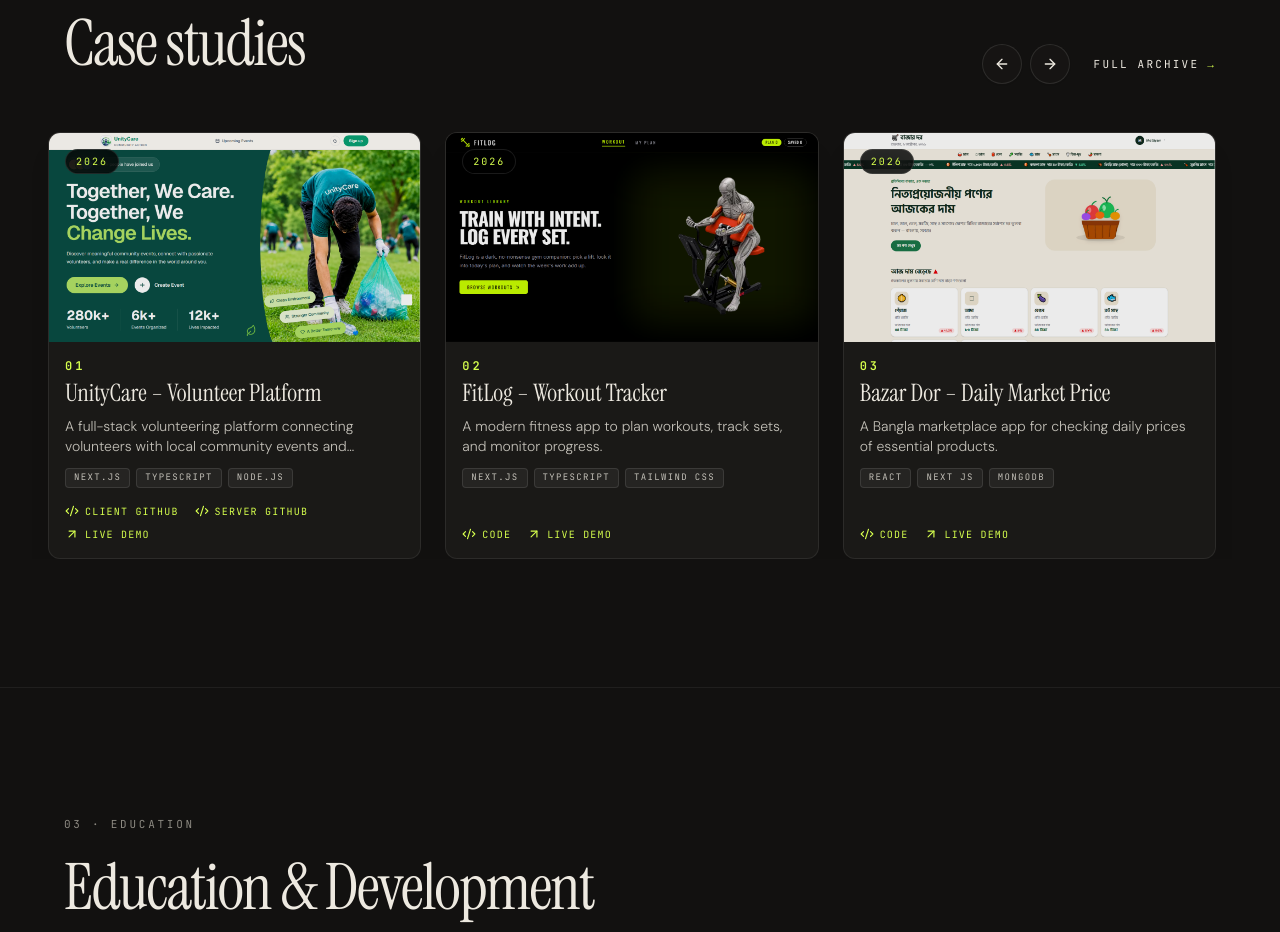
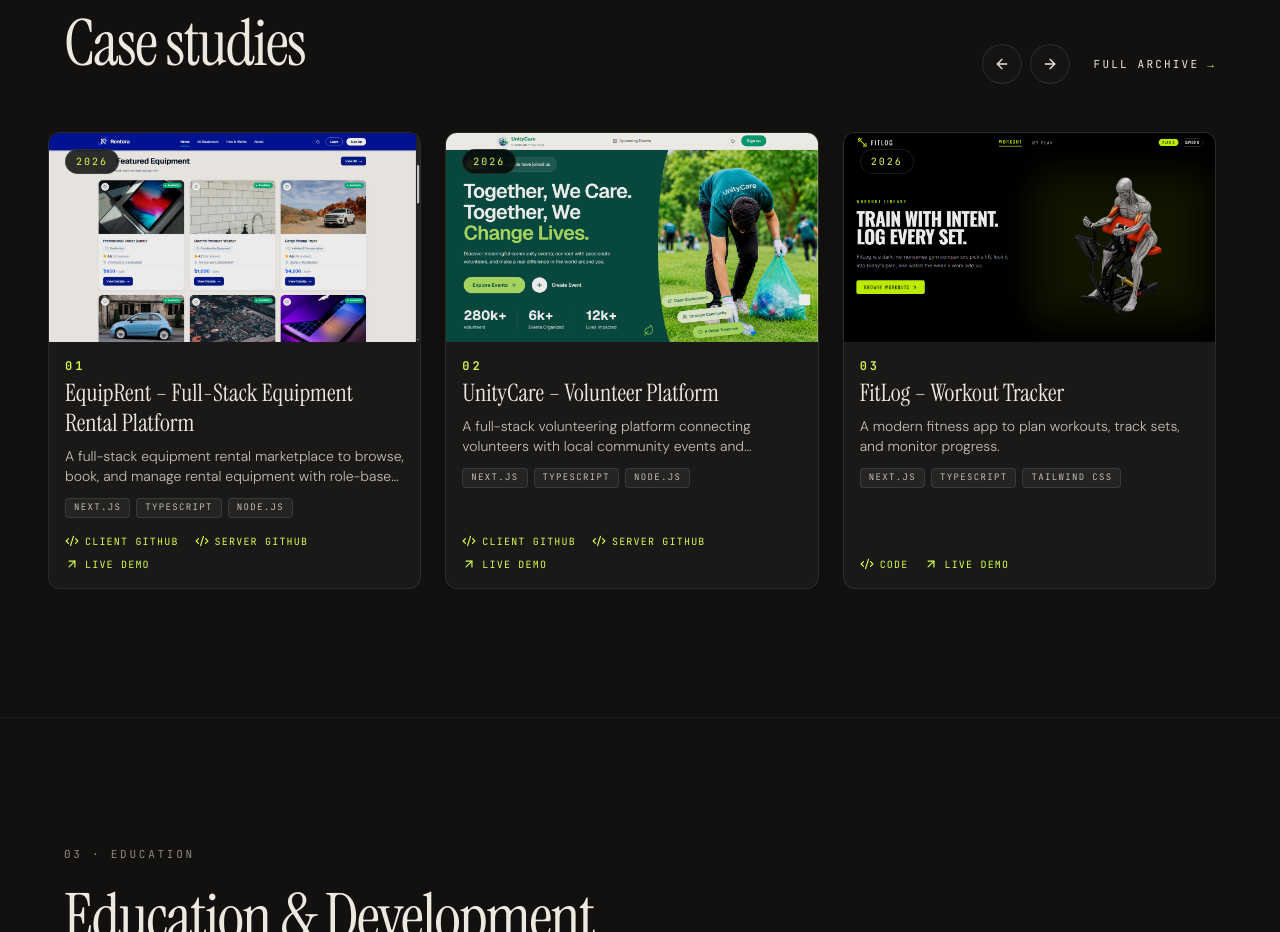
Before and after one commit to NurulAlam0/protfolio-website, a React (Vite) app: page / in a window 1280 px wide. Shown: the part 1820-2752 px from the top of the page. Built offline with nearby package versions, Linux system fonts and the light colour scheme.

Commit message:
Add EquipRent as first portfolio project

```diff
--- a/src/data/projects.ts
+++ b/src/data/projects.ts
@@ -14,6 +14,17 @@ export const projectsData: Project[] = [
   {
     id: "01",
     year: "2026",
+    title: "EquipRent – Full-Stack Equipment Rental Platform",
+    description: "A full-stack equipment rental marketplace to browse, book, and manage rental equipment with role-based dashboards and Stripe checkout.",
+    tags: ["NEXT.JS", "TYPESCRIPT", "NODE.JS", "MONGODB", "TAILWIND CSS"],
+    image: "/projects/equiprent.png",
+    githubUrl: "https://github.com/NurulAlam0/EqupRent-Client",
+    serverGithubUrl: "https://github.com/NurulAlam0/EquipRent-Server",
+    liveUrl: "https://equp-rent-client.vercel.app/"
+  },
+  {
+    id: "02",
+    year: "2026",
     title: "UnityCare – Volunteer Platform",
     description: "A full-stack volunteering platform connecting volunteers with local community events and initiatives.",
     tags: ["NEXT.JS", "TYPESCRIPT", "NODE.JS", "MONGODB", "TAILWIND CSS"],
@@ -23,7 +34,7 @@ export const projectsData: Project[] = [
     liveUrl: "https://unity-care-client.vercel.app/"
   },
   {
-    id: "02",
+    id: "03",
     year: "2026",
     title: "FitLog – Workout Tracker",
     description: "A modern fitness app to plan workouts, track sets, and monitor progress.",
@@ -33,7 +44,7 @@ export const projectsData: Project[] = [
     liveUrl: "https://fitlog-app-livid.vercel.app/"
   },
   {
-    id: "03",
+    id: "04",
     year: "2026",
     title: "Bazar Dor – Daily Market Price",
     description: "A Bangla marketplace app for checking daily prices of essential products.",
@@ -43,7 +54,7 @@ export const projectsData: Project[] = [
     liveUrl: "https://bazar-dor-ruby.vercel.app/"
   },
   {
-    id: "04",
+    id: "05",
     year: "2026",
     title: "Bangla News 24 – News Portal",
     description: "A modern Bangla news portal for browsing trending and latest news.",
@@ -53,7 +64,7 @@ export const projectsData: Project[] = [
     liveUrl: "https://bangla-news-main.vercel.app/"
   },
   {
-    id: "05",
+    id: "06",
     year: "2026",
     title: "DevStack – Technology Stack Builder",
     description: "A web app for exploring, comparing, and building custom technology stacks.",
```
